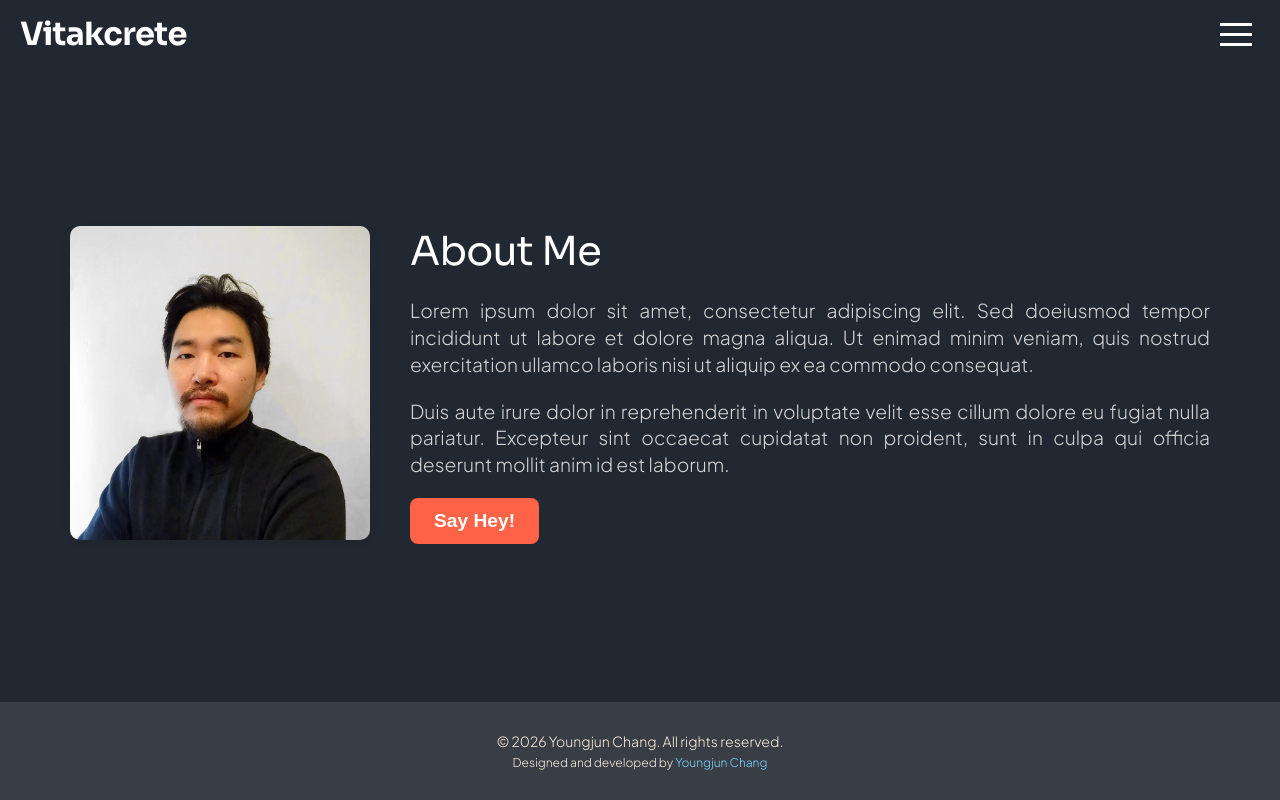
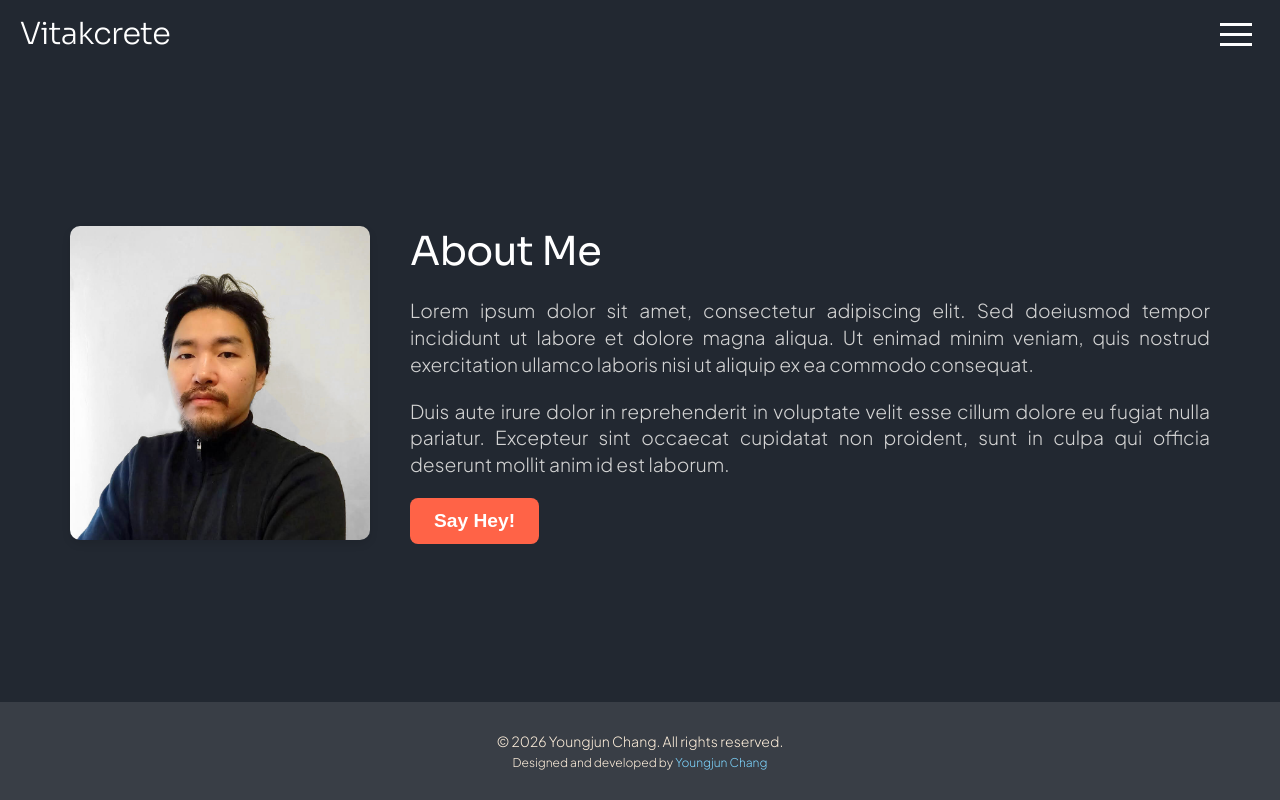
Before and after one commit to yrlabs/vitakcrete, a React (Vite) app: page /vitakcrete/about in a window 1280 px wide. Built offline with nearby package versions, Linux system fonts and the light colour scheme.

Commit message:
Update Header.jsx

```diff
--- a/src/components/Header.jsx
+++ b/src/components/Header.jsx
@@ -14,7 +14,9 @@ function Header() {
   return (
     <div className={HeaderCSS.container}>
       <Link to="/" style={{ textDecoration: "none", color: "white" }}>
-        <h1 style={{ fontWeight: "800" }}>{data.HeaderTitle}</h1>
+        <h1 style={{ fontWeight: "300", fontSize: "1.9rem", letterSpacing: "-0.02em" }}>
+          {data.HeaderTitle}
+        </h1>
       </Link>
       <div className={HeaderCSS.hamburger}>
         <Hamburger toggled={menuOpen} toggle={setMenuOpen} />
```
